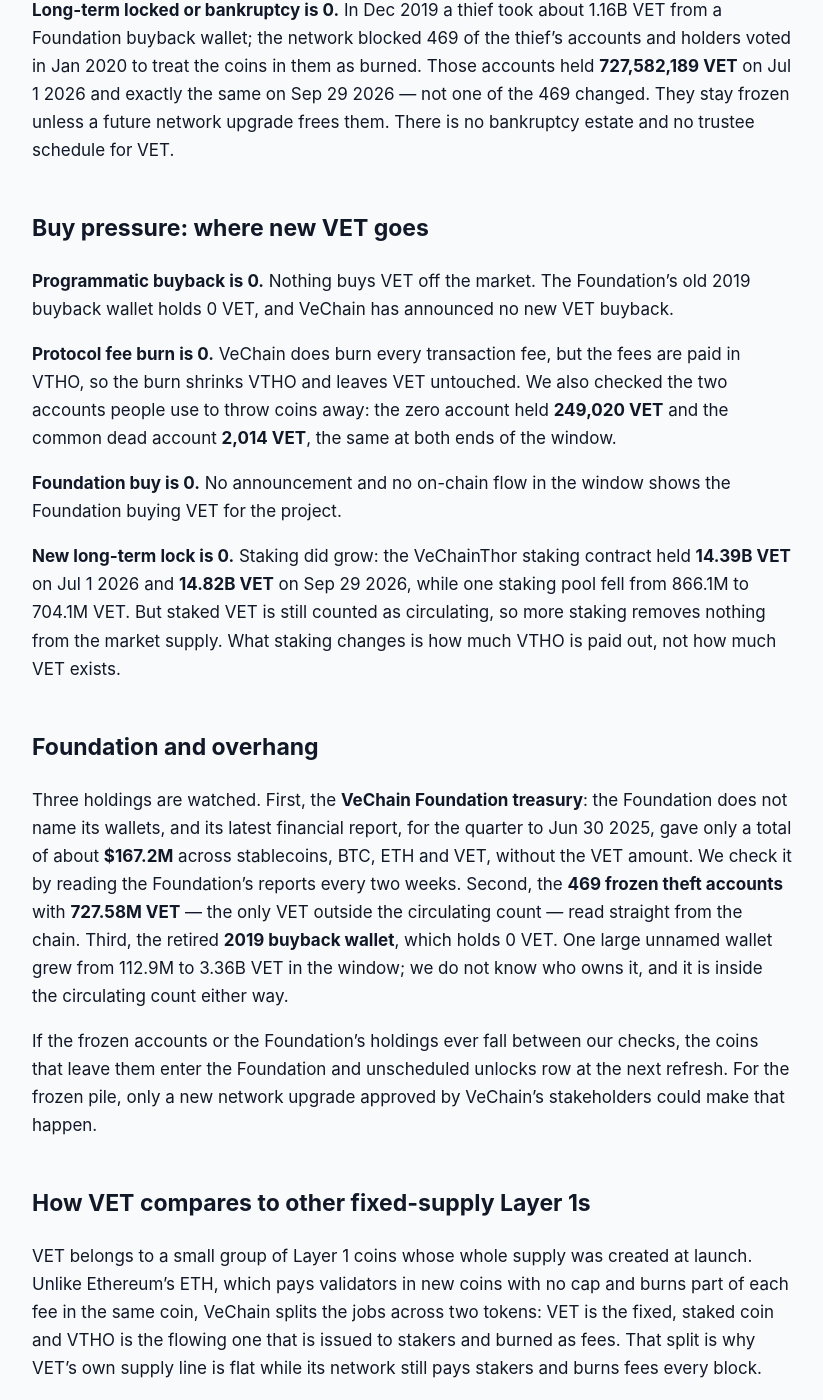
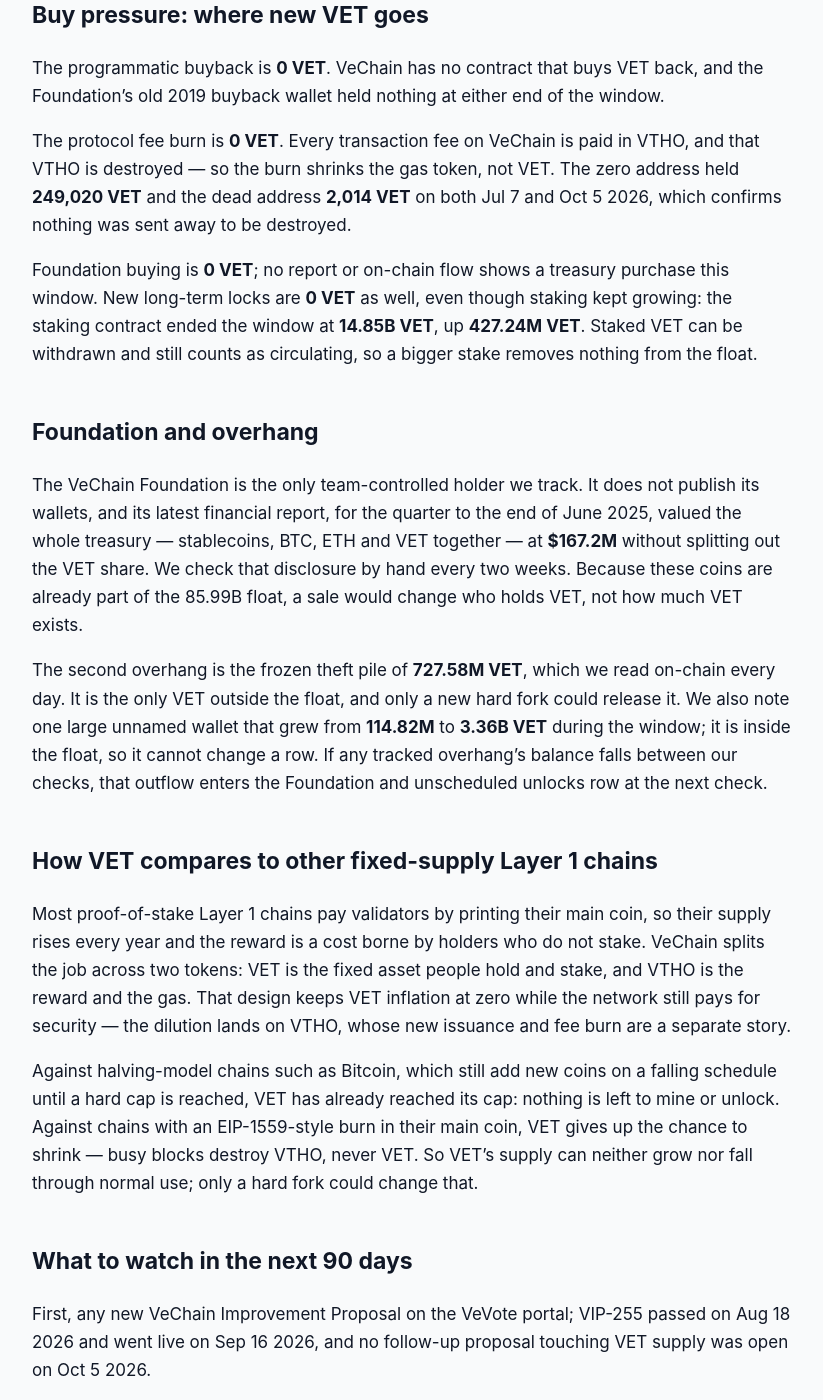
Before and after one commit to jeevansongmy-spec/mrnasdog-articles, a Jekyll site: the page built from crypto/vet-pressure-framework.md, in a window 1280 px wide and 1400 px high, scrolled down 1289 px. Shown: the whole window, without its empty margins (228-1051 px from the left). Built offline with Jekyll 4.4.1, drawn with Linux system fonts in a browser that asks for light colours; some of the changed text lies outside the part shown.

Commit message:
publish: crypto/vet-pressure-framework

```diff
--- a/crypto/vet-pressure-framework.md
+++ b/crypto/vet-pressure-framework.md
@@ -1,69 +1,61 @@
 ---
-title:         "VET Inflation Analysis · September 2026 · Mixed flows · supply roughly steady"
-description:   "VET supply is steady: 0.00% net over 90 days and 0.00% next. Every VET was made at launch, staking pays and fees burn in VTHO, and 727.58M VET stay frozen."
+title:         "VET Inflation Analysis · October 2026 · Mixed flows · supply roughly steady"
+description:   "VET supply is flat: 0 VET minted and 0 burned in 90 days, 0.00% net and 0.00% next. VeChain pays rewards and burns fees in VTHO; 727.58M VET stay frozen."
 canonical_url: "https://mrnasdog.com/research/vet/inflation"
 tags:          ["crypto", "vet", "vechain", "tokenomics"]
 published:     true
 ---
 
-Originally published at [VET Inflation Analysis · September 2026 · Mixed flows · supply roughly steady](https://mrnasdog.com/research/vet/inflation).
+Originally published at [VET Inflation Analysis · October 2026 · Mixed flows · supply roughly steady](https://mrnasdog.com/research/vet/inflation).
 
-# VET Inflation Analysis · September 2026 · Mixed flows · supply roughly steady
+# VET Inflation Analysis · October 2026 · Mixed flows · supply roughly steady
 
-The MrNasdog Pressure Framework reads VET at **0.00% net** over the trailing 90 days and **0.00%** over the next 90: **0 VET** of sell pressure against **0 VET** of buy pressure, on a circulating supply of **85.99B VET**. VeChain made every VET at launch in 2018, pays its stakers and burns its fees in a second token, VTHO, and keeps **727.58M VET** from a 2019 theft frozen outside the market. The monitor reads **−0.01%**, a gap of **0.01 percentage points** — no warning is needed.
+VET, the main coin of the VeChain network, did not change in supply over the last 90 days: **0 VET** was created, **0 VET** was destroyed, and net inflation was **0.00%** on a float of **85.99B VET**. The reason is built into VeChainThor itself: every VET was made in the first block in 2018, and the network pays its validators and stakers in a second token, VTHO, instead of new VET. The supply ceiling is the genesis figure of **86.71B VET**, of which **727.58M** are frozen for good after a 2019 theft.
 
 ## The verdict, in one paragraph
 
-Over the 90 days from Jul 1 2026 to Sep 29 2026, VeChain created no new VET and destroyed none, so the framework's net for VET is **0.00%**, and the projection for the next 90 days is also **0.00%**. The inflation monitor, which reads supply from market value divided by price each day, shows **−0.01%** over the same stretch. The gap between the two is **0.01 percentage points**, far inside the 0.5-point line, so no monitor-gap warning ships. The small monitor figure is day-to-day rounding in that division, not a real change: the VET supply count itself did not move. VET is a **fixed-supply coin with a second token doing all the flowing**.
+From Jul 7 to Oct 5 2026 the VeChain ledger books **0.00%** net change in VET supply, and the next 90 days project the same **0.00%**. Our inflation monitor, which tracks the market-wide supply figure day by day, read **−0.01%** for its latest 90-day window — a gap of **0.01 percentage points**, well inside our 0.5-point tolerance, so no warning chip is shown. Both readings say the same thing: VET is a **fixed-supply coin with zero issuance**, and the only thing that moves is who holds it.
 
 ## Sell pressure: where new VET comes from
 
-**Protocol inflation is 0.** VeChainThor made its whole supply of **86.71B VET** in the first block in 2018 — 25M VET to each of 101 node endorsers and four large launch allocations. We read the current VeChainThor node software, the Interstellar release of Sep 2026, and every place it writes a VET balance: the launch, an ordinary transfer, and a contract closing and handing its coins to someone else. None of them creates VET. Staking changed in the Hayabusa upgrade of Dec 2 2025, when VeChain moved to delegated proof of stake, but the rewards are paid in VTHO, a separate token whose issuance grows with the square root of the VET staked. VTHO is not counted here, so staking rewards add nothing to VET.
+Protocol inflation is **0 VET**. We read the VeChainThor node code this week and listed every place that can change a VET balance: the genesis block, ordinary transfers, and the hand-over when a contract closes. Each transfer takes VET from one account and gives the same amount to another, so the total never grows. Since the Hayabusa upgrade moved VeChain to delegated proof of stake in December 2025, block rewards go out as VTHO. The Interstellar hard fork on Sep 16 2026 (VIP-255) fell inside this window, and it changed only the smart-contract engine.
 
-**Vesting unlocks are 0.** VET has no vesting schedule. The launch allocations have been free to move since 2018, no unlock tracker lists a future VET release, and the circulating count equals total supply — there is no locked bucket that could open.
+Vesting unlocks are **0 VET**. VeChain's 2017 token sale, team and foundation shares were handed out years ago, no unlock tracker lists a VET schedule, and circulating supply equals total supply — there is no locked pile waiting for a cliff date.
 
-**Foundation and unscheduled unlocks are 0.** The VeChain Foundation holds VET in its treasury, but every coin it holds is already counted as circulating, so a sale would move coins that are already in the market rather than add new ones. No release was planned or seen in the window.
-
-**Long-term locked or bankruptcy is 0.** In Dec 2019 a thief took about 1.16B VET from a Foundation buyback wallet; the network blocked 469 of the thief's accounts and holders voted in Jan 2020 to treat the coins in them as burned. Those accounts held **727,582,189 VET** on Jul 1 2026 and exactly the same on Sep 29 2026 — not one of the 469 changed. They stay frozen unless a future network upgrade frees them. There is no bankruptcy estate and no trustee schedule for VET.
+Foundation and unscheduled unlocks are **0 VET**. The VeChain Foundation's coins already count as circulating, so a Foundation sale would move existing VET from one wallet to another rather than add supply. The long-term locked row is also **0 VET**: the **727.58M VET** taken in the 2019 theft sit in 469 accounts that the network's consensus rules refuse to process, and we read all 469 at both ends of the window without finding a single coin moved.
 
 ## Buy pressure: where new VET goes
 
-**Programmatic buyback is 0.** Nothing buys VET off the market. The Foundation's old 2019 buyback wallet holds 0 VET, and VeChain has announced no new VET buyback.
+The programmatic buyback is **0 VET**. VeChain has no contract that buys VET back, and the Foundation's old 2019 buyback wallet held nothing at either end of the window.
 
-**Protocol fee burn is 0.** VeChain does burn every transaction fee, but the fees are paid in VTHO, so the burn shrinks VTHO and leaves VET untouched. We also checked the two accounts people use to throw coins away: the zero account held **249,020 VET** and the common dead account **2,014 VET**, the same at both ends of the window.
+The protocol fee burn is **0 VET**. Every transaction fee on VeChain is paid in VTHO, and that VTHO is destroyed — so the burn shrinks the gas token, not VET. The zero address held **249,020 VET** and the dead address **2,014 VET** on both Jul 7 and Oct 5 2026, which confirms nothing was sent away to be destroyed.
 
-**Foundation buy is 0.** No announcement and no on-chain flow in the window shows the Foundation buying VET for the project.
-
-**New long-term lock is 0.** Staking did grow: the VeChainThor staking contract held **14.39B VET** on Jul 1 2026 and **14.82B VET** on Sep 29 2026, while one staking pool fell from 866.1M to 704.1M VET. But staked VET is still counted as circulating, so more staking removes nothing from the market supply. What staking changes is how much VTHO is paid out, not how much VET exists.
+Foundation buying is **0 VET**; no report or on-chain flow shows a treasury purchase this window. New long-term locks are **0 VET** as well, even though staking kept growing: the staking contract ended the window at **14.85B VET**, up **427.24M VET**. Staked VET can be withdrawn and still counts as circulating, so a bigger stake removes nothing from the float.
 
 ## Foundation and overhang
 
-Three holdings are watched. First, the **VeChain Foundation treasury**: the Foundation does not name its wallets, and its latest financial report, for the quarter to Jun 30 2025, gave only a total of about **$167.2M** across stablecoins, BTC, ETH and VET, without the VET amount. We check it by reading the Foundation's reports every two weeks. Second, the **469 frozen theft accounts** with **727.58M VET** — the only VET outside the circulating count — read straight from the chain. Third, the retired **2019 buyback wallet**, which holds 0 VET. One large unnamed wallet grew from 112.9M to 3.36B VET in the window; we do not know who owns it, and it is inside the circulating count either way.
+The VeChain Foundation is the only team-controlled holder we track. It does not publish its wallets, and its latest financial report, for the quarter to the end of June 2025, valued the whole treasury — stablecoins, BTC, ETH and VET together — at **$167.2M** without splitting out the VET share. We check that disclosure by hand every two weeks. Because these coins are already part of the 85.99B float, a sale would change who holds VET, not how much VET exists.
 
-If the frozen accounts or the Foundation's holdings ever fall between our checks, the coins that leave them enter the Foundation and unscheduled unlocks row at the next refresh. For the frozen pile, only a new network upgrade approved by VeChain's stakeholders could make that happen.
+The second overhang is the frozen theft pile of **727.58M VET**, which we read on-chain every day. It is the only VET outside the float, and only a new hard fork could release it. We also note one large unnamed wallet that grew from **114.82M** to **3.36B VET** during the window; it is inside the float, so it cannot change a row. If any tracked overhang's balance falls between our checks, that outflow enters the Foundation and unscheduled unlocks row at the next check.
 
-## How VET compares to other fixed-supply Layer 1s
+## How VET compares to other fixed-supply Layer 1 chains
 
-VET belongs to a small group of Layer 1 coins whose whole supply was created at launch. Unlike Ethereum's ETH, which pays validators in new coins with no cap and burns part of each fee in the same coin, VeChain splits the jobs across two tokens: VET is the fixed, staked coin and VTHO is the flowing one that is issued to stakers and burned as fees. That split is why VET's own supply line is flat while its network still pays stakers and burns fees every block.
+Most proof-of-stake Layer 1 chains pay validators by printing their main coin, so their supply rises every year and the reward is a cost borne by holders who do not stake. VeChain splits the job across two tokens: VET is the fixed asset people hold and stake, and VTHO is the reward and the gas. That design keeps VET inflation at zero while the network still pays for security — the dilution lands on VTHO, whose new issuance and fee burn are a separate story.
 
-The closest match is NEO, which also pairs a fixed coin with a second gas token, and the contrast is XRP: XRP was also made in full at launch, but its fees are burned in XRP itself, so XRP's supply slowly shrinks, while VET's cannot. Compared with coins still releasing locked allocations to teams and investors, VET has none left — the only VET outside the market is the frozen 2019 pile, and it has not moved.
-
-The trade-off is that nothing on the VET side works like a buyer. With no burn and no buyback in VET, all of the pressure on VET comes from people choosing to buy, sell or stake it, not from the protocol adding or removing coins.
+Against halving-model chains such as Bitcoin, which still add new coins on a falling schedule until a hard cap is reached, VET has already reached its cap: nothing is left to mine or unlock. Against chains with an EIP-1559-style burn in their main coin, VET gives up the chance to shrink — busy blocks destroy VTHO, never VET. So VET's supply can neither grow nor fall through normal use; only a hard fork could change that.
 
 ## What to watch in the next 90 days
 
-**Any new VeChain upgrade proposal.** The Interstellar upgrade went live on Sep 16 2026 and changed only the smart-contract engine; a future proposal that touched VET issuance or the frozen accounts would change this reading, and would have to pass a stakeholder vote first.
+First, any new VeChain Improvement Proposal on the VeVote portal; VIP-255 passed on Aug 18 2026 and went live on Sep 16 2026, and no follow-up proposal touching VET supply was open on Oct 5 2026.
 
-**The next Foundation financial report.** A new report could show how much VET the Foundation holds and whether it sold or bought any.
+Second, the VeChain Foundation's next financial report, the first since the one for the quarter to Jun 30 2025, for the size of its VET holdings and any sales.
 
-**The 469 frozen accounts.** Their balance of 727.58M VET should stay flat; any change would show up at our next check.
+Third, the 469 frozen theft accounts holding **727.58M VET**: any proposal to unfreeze them would add new circulating VET.
 
-**The staking total.** More VET staked means more VTHO paid out, but it does not change the VET count; a VET-denominated reward would.
+Fourth, the staking contract at **14.85B VET**. A rush of withdrawals would not change supply, but it would show holders preparing to sell coins that already exist.
 
 ## Summary
 
-The MrNasdog Pressure Framework reads VeChain's VET at **0.00%** net over the last 90 days and **0.00%** over the next 90, against a monitor reading of **−0.01%**. Every one of the **85.99B circulating VET** was made at launch in 2018; staking rewards and the fee burn both run in VTHO, so no VET is created or destroyed. The main risk to this reading is a future network upgrade that changes VET itself or frees the **727.58M VET** frozen since 2019. Until then, the VET supply is fixed at its launch total minus the frozen pile.
+VeChain's VET has a fixed supply: all 86.71B coins were created in 2018, **85.99B** circulate, and the last 90 days added and removed **0 VET** for a net change of **0.00%**, with the same projected for the next 90 days. Rewards and fees run on the VTHO token, so VET never inflates and never burns. The main risk is not new supply but existing holders — chiefly the VeChain Foundation and large unnamed wallets — choosing to sell. The ceiling is hard-coded: only a hard fork could create VET or release the 727.58M frozen coins.
 
----
-
-*MrNasdog Pressure Framework analysis of VET, Metric 1 — Inflation. Data + explanation only. Not financial advice. Checked Sep 29 2026.*
+*MrNasdog Pressure Framework analysis of VET, Metric 1 — Inflation. Data + explanation only. Not financial advice. Checked Oct 5 2026.*
```
